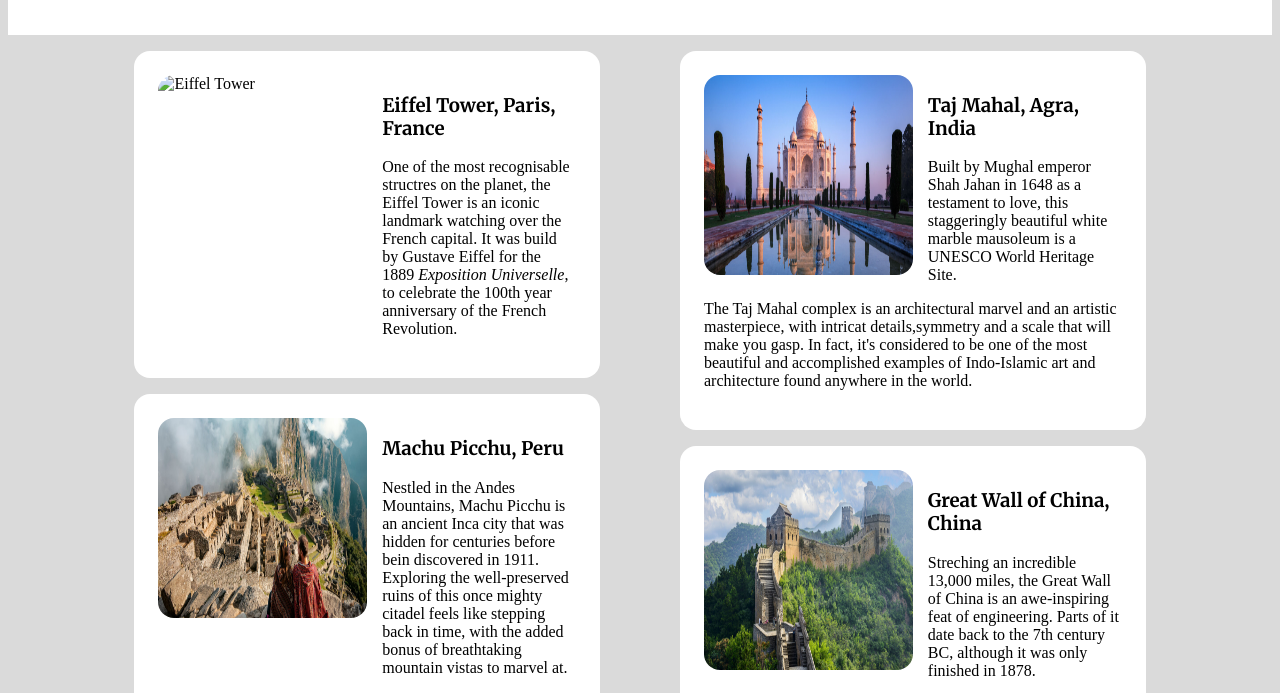
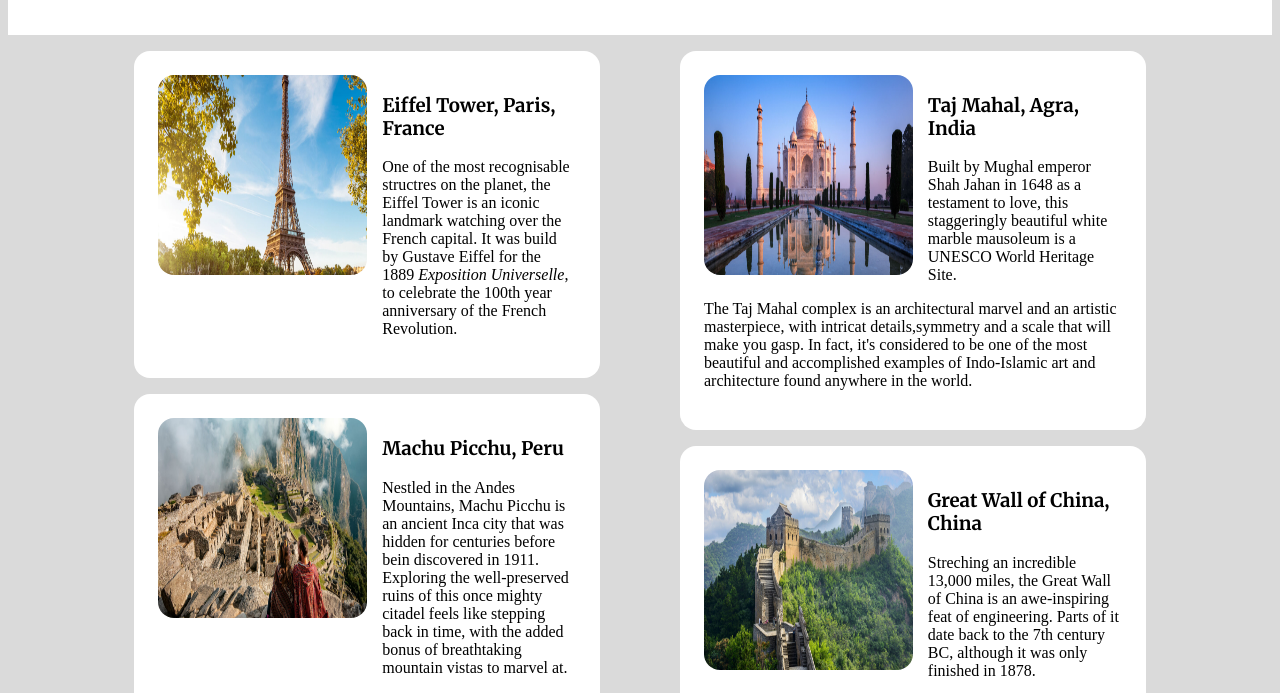
Before and after one commit to Forerunner42/World-Landmarks, a plain HTML site: page index.html in a window 1280 px wide. Shown: the part 91-784 px from the top of the page. Drawn offline with Linux system fonts and the light colour scheme; a web font is replaced by a local one.

Commit message:
Update index.html

```diff
--- a/index.html
+++ b/index.html
@@ -27,7 +27,7 @@
 
             <!-- Box 1 -->
             <div class="box">
-                <img class="image" src="World Lankmarks Pictures Folder/Effel-Tower.PNG" alt="Eiffel Tower">
+                <img class="image" src="World Lankmarks Pictures Folder/Eiffel-Tower.PNG" alt="Eiffel Tower">
 
                 <h3>Eiffel Tower, Paris, France</h3>
 
```
